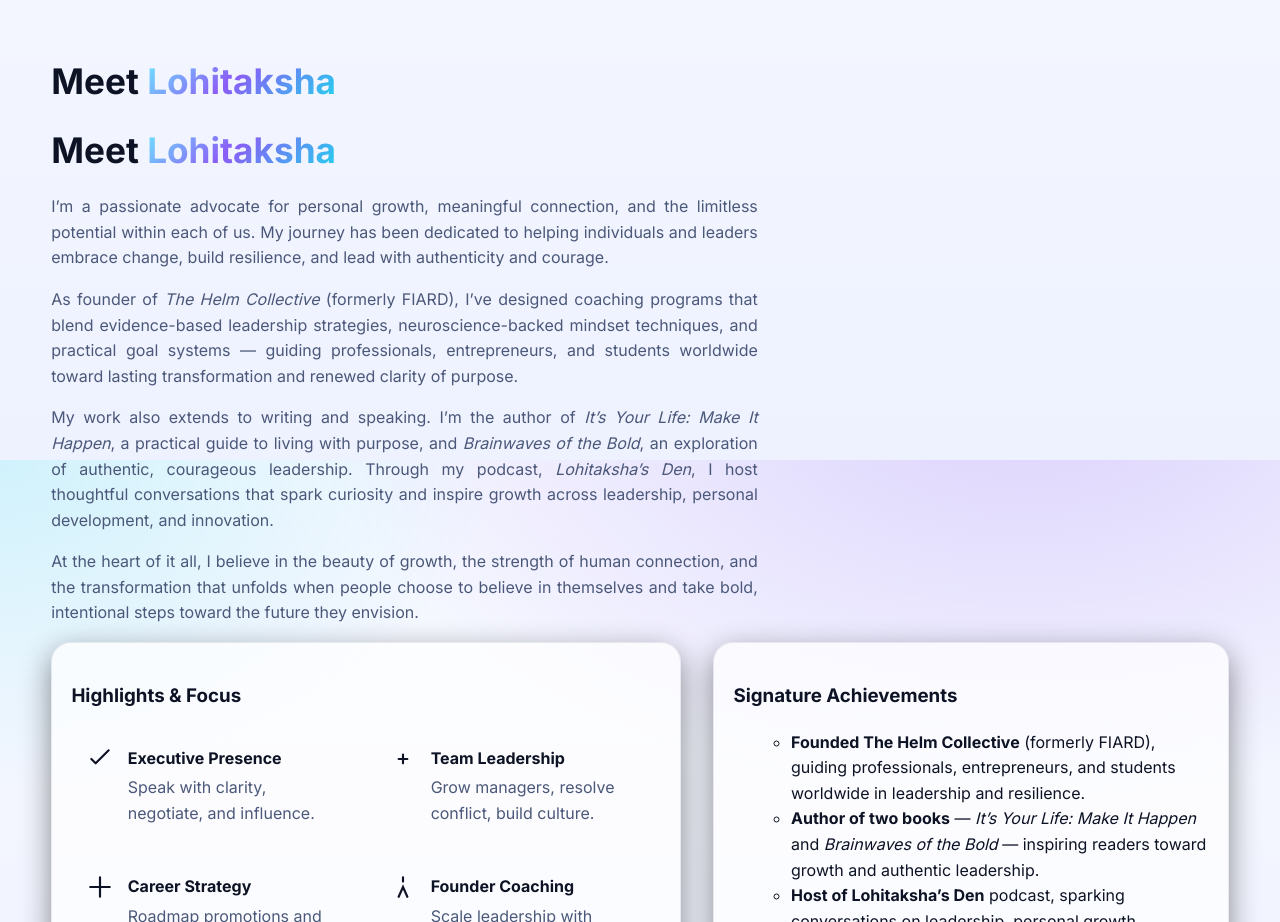
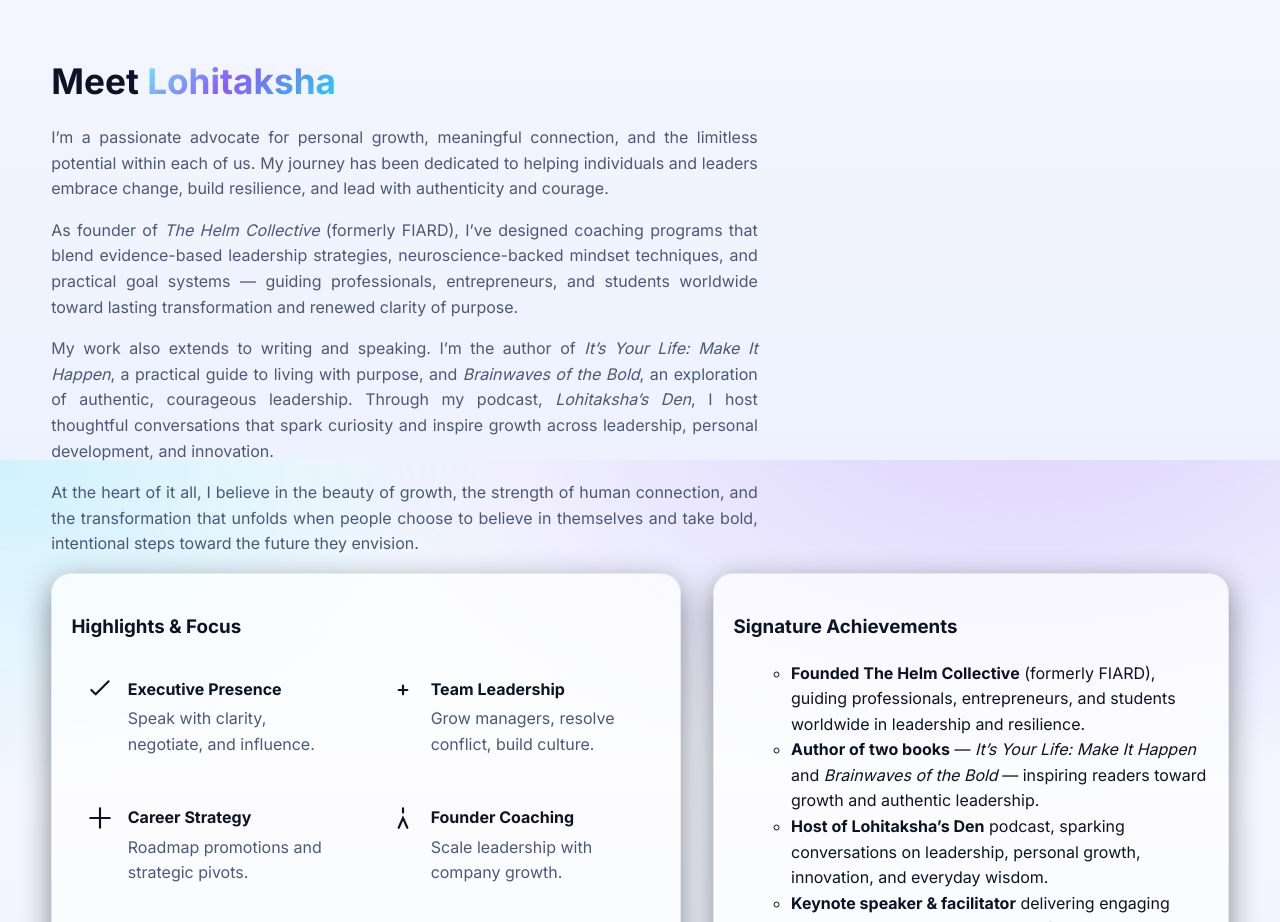
Before and after one commit to Lohit-hero/Lohitaksha-web, a plain HTML site: page index.html in a window 1280 px wide. Shown: the part 1140-2062 px from the top of the page. Drawn offline with Linux system fonts and the light colour scheme.

Commit message:
Update index.html

```diff
--- a/index.html
+++ b/index.html
@@ -296,7 +296,6 @@
   <!-- About / Introduction -->
   <section class="container" id="about">
     <h2 class="section-title reveal">Meet <span class="grad-text">Lohitaksha</span></h2>
- <h2 class="section-title reveal">Meet <span class="grad-text">Lohitaksha</span></h2>
 <p class="section-sub reveal" style="text-align: justify;">
   I’m a passionate advocate for personal growth, meaningful connection, and the limitless potential within each of us.
   My journey has been dedicated to helping individuals and leaders embrace change, build resilience, and lead with authenticity and courage.
```
